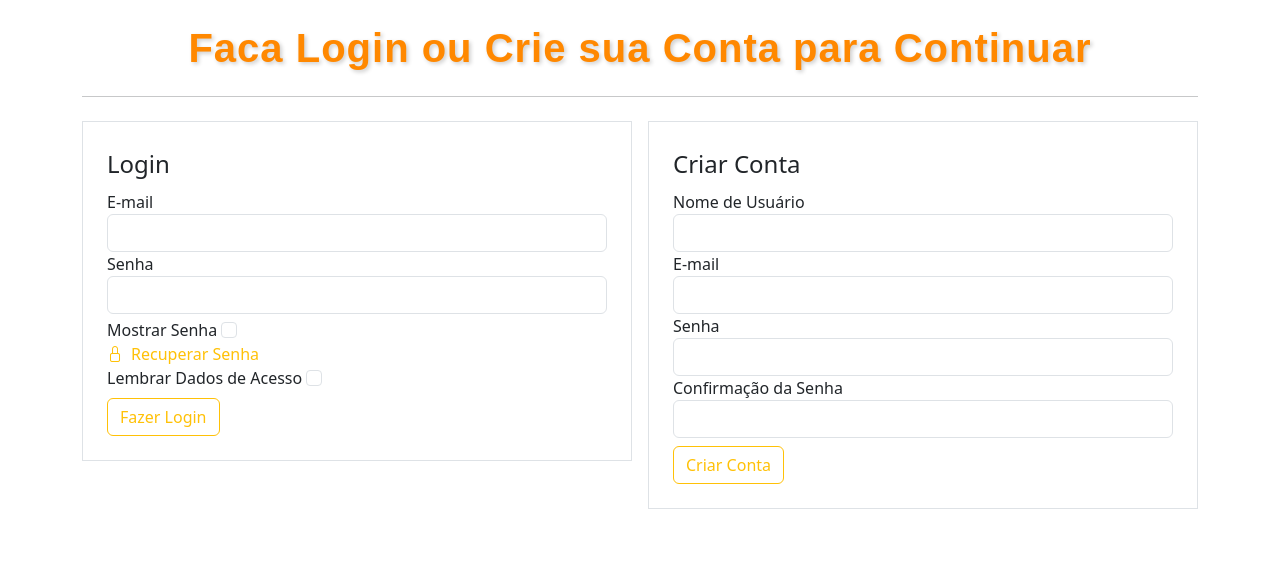
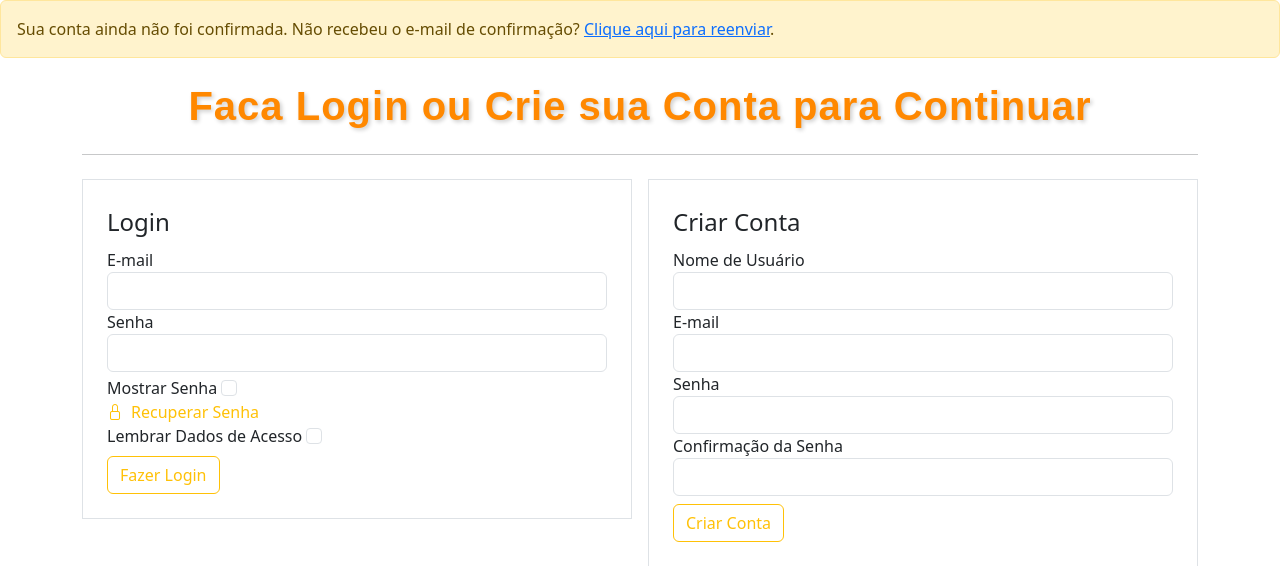
Before and after one commit to AlaiSeide/Site-Comunidade, a Flask app: page /auth/login in a window 1280 px wide. Shown: the part 56-622 px from the top of the page. Run offline with Flask 3, Linux system fonts and the light colour scheme; some libraries are stand-ins or nearby versions.

Commit message:
solver error

```diff
--- a/comunidadeimpressionadora/auth/routes.py
+++ b/comunidadeimpressionadora/auth/routes.py
@@ -1,6 +1,6 @@
-from flask import render_template, redirect, url_for, flash, request
+from flask import render_template, redirect, url_for, flash, request, session
 from flask_login import login_user, logout_user, current_user, login_required
-from datetime import datetime, timezone
+from datetime import datetime, timezone, timedelta
 from comunidadeimpressionadora.extensions import bcrypt, database
 
 from comunidadeimpressionadora.auth import auth_bp
@@ -10,6 +10,9 @@ from comunidadeimpressionadora.model import Usuario
 from comunidadeimpressionadora.mailer import enviar_email_de_confirmacao, gerar_codigo_confirmacao, validar_token_confirmacao_email, enviar_email_de_boas_vindas, enviar_email_confirmacao_de_redefinicao_de_senha
 
 from comunidadeimpressionadora.password_reset import gerar_token, enviar_email, validar_token
+
+# Definindo um intervalo de 10 minutos entre tentativas de reenvio
+INTERVALO_REENVIO = timedelta(minutes=10)
 
 # pagina de login e criar_conta
 # A funcao e uma pagina de formulario tem que ter o metodo POST/GET
@@ -35,6 +38,7 @@ def login():
             if usuario.confirmado:
                 # fazendo login do usuario
                 login_user(usuario, remember=form_login.lembrar_dados.data)
+                session.permanent = True  # Ativa o timeout de sessão
                 # exibir msg de login feito com sucesso aseguido do e-amil dessa pessoal
                 flash(f'Login feito com sucesso no e-mail: {form_login.email.data}', 'alert-success')
                 # redirecionar para outra pagina
@@ -140,6 +144,26 @@ def unconfirmed():
         flash('Por favor, confirme seu e-mail.', 'alert-info')  # Avisa o usuário para confirmar o e-mail
     return render_template('auth/unconfirmed.html')  # Renderiza a página de confirmação pendente
 
+@auth_bp.route('/reenviar-confirmacao')
+def reenviar_confirmacao():
+    usuario = Usuario.query.filter_by(email=current_user.email).first()
+
+    if usuario.confirmado:
+        flash('Sua conta já está confirmada.', 'alert-info')
+        return redirect(url_for('auth.login'))
+
+    # Verifica se o último envio foi há mais de 10 minutos
+    if usuario.ultimo_envio_confirmacao and datetime.utcnow() < usuario.ultimo_envio_confirmacao + INTERVALO_REENVIO:
+        flash('Você já reenviou o e-mail de confirmação recentemente. Tente novamente mais tarde.', 'alert-warning')
+        return redirect(url_for('auth.login'))
+
+    # Envia o e-mail de confirmação e atualiza o timestamp do último envio
+    enviar_email_de_confirmacao(usuario)
+    usuario.ultimo_envio_confirmacao = datetime.utcnow()
+    db.session.commit()
+
+    flash('Um novo e-mail de confirmação foi enviado.', 'alert-success')
+    return redirect(url_for('auth.login'))
 
 @auth_bp.route('/esqueci_senha', methods=['GET', 'POST'])
 def esqueci_senha():
--- a/comunidadeimpressionadora/config.py
+++ b/comunidadeimpressionadora/config.py
@@ -1,5 +1,7 @@
 import os
 from dotenv import load_dotenv
+from datetime import timedelta
+
 
 load_dotenv()
 
@@ -18,3 +20,5 @@ class Config:
     # Configuração do banco de dados
     SQLALCHEMY_DATABASE_URI = os.getenv('DATABASE_URL', 'mysql+mysqlconnector://root:Flashreverso2020..@localhost/Comunidade')
     SQLALCHEMY_TRACK_MODIFICATIONS = False
+
+    PERMANENT_SESSION_LIFETIME = timedelta(minutes=15)  # Tempo de sessão de 15 minutos
--- a/comunidadeimpressionadora/forms/forms.py
+++ b/comunidadeimpressionadora/forms/forms.py
@@ -5,7 +5,8 @@ from wtforms import StringField, PasswordField, SubmitField, BooleanField, TextA
 from wtforms.validators import DataRequired, EqualTo, Length, Email, ValidationError
 from comunidadeimpressionadora.model import Usuario, Contato
 from flask_login import current_user
-from comunidadeimpressionadora import bcrypt
+from comunidadeimpressionadora.extensions import bcrypt
+from .validators import validar_senha, validar_email_unico, validar_email_temporario, validar_email_dns
 
 # Formularios de criar conta
 class FormCriarConta(FlaskForm):
@@ -15,17 +16,20 @@ class FormCriarConta(FlaskForm):
     confirmacao_senha = PasswordField('Confirmação da Senha', validators=[DataRequired(), EqualTo('senha')])
     botao_submit_criarconta = SubmitField('Criar Conta')
 
+
+    def validate_senha(self, senha):
+        validar_senha(senha.data, username=self.username.data, email=self.email.data)
+
     # funcao de validacao para um email unico no banco de dados
     def validate_email(self, email):
-        usuario = Usuario.query.filter_by(email=email.data).first()  # Verifica no banco de dados se o e-mail já existe
-        if usuario:
-            if not usuario.confirmado:  # Verifica se a conta ainda não foi confirmada
-                # Levanta um erro sugerindo reenviar a confirmação
-                raise ValidationError('Este e-mail já foi registrado, mas a conta não foi confirmada. Reenvie o e-mail de confirmação ou use outro e-mail.')
-            else:
-                # Se a conta já foi confirmada, levanta o erro padrão
-                raise ValidationError('E-mail já cadastrado. Cadastre-se com outro e-mail ou faça login para continuar.')
+       # Validação de e-mail único
+        validar_email_unico(email)
 
+        # Validação para impedir domínios temporários
+        validar_email_temporario(email)
+
+        # Validação DNS para garantir que o domínio tem registros MX
+        validar_email_dns(email)
 
 # formularios de fazer login
 class FormLogin(FlaskForm):
--- /dev/null
+++ b/comunidadeimpressionadora/forms/validators.py
@@ -0,0 +1,94 @@
+import re
+from wtforms import ValidationError
+from comunidadeimpressionadora.model import Usuario
+
+
+def validar_senha(senha, username=None, email=None):
+    """
+    Valida a senha de acordo com os critérios de segurança.
+
+    Parâmetros:
+    senha (str): A senha que será validada.
+    username (str, opcional): O nome de usuário, usado para evitar que seja incluído na senha.
+    email (str, opcional): O e-mail do usuário, usado para evitar que partes do e-mail estejam na senha.
+
+    Levanta:
+    ValidationError: Se a senha não atender aos critérios de segurança.
+    """
+    # Verificar se a senha contém pelo menos uma letra minúscula, uma maiúscula, um número e um caractere especial
+    if not re.search(r'[A-Z]', senha):
+        raise ValidationError('A senha deve conter pelo menos uma letra maiúscula.')
+    if not re.search(r'[a-z]', senha):
+        raise ValidationError('A senha deve conter pelo menos uma letra minúscula.')
+    if not re.search(r'[0-9]', senha):
+        raise ValidationError('A senha deve conter pelo menos um número.')
+    if not re.search(r'[!@#$%^&*(),.?":{}|<>]', senha):
+        raise ValidationError('A senha deve conter pelo menos um caractere especial (!@#$%^&* etc.).')
+
+    # Proibir senhas muito comuns (exemplo simples, pode ser estendido)
+    senhas_comuns = ['password', '123456', 'senha123', 'admin', '12345678']
+    if senha.lower() in senhas_comuns:
+        raise ValidationError('Esta senha é muito comum, escolha uma senha mais segura.')
+
+    # Evitar que a senha contenha o nome de usuário ou partes do e-mail
+    if username and username.lower() in senha.lower():
+        raise ValidationError('A senha não deve conter seu nome de usuário.')
+    if email and email.split('@')[0].lower() in senha.lower():
+        raise ValidationError('A senha não deve conter partes do seu e-mail.')
+
+def validar_email_unico(email):
+    """
+    Verifica se o e-mail já está registrado no banco de dados.
+
+    Parâmetros:
+    email (str): O e-mail a ser verificado.
+
+    Levanta:
+    ValidationError: Se o e-mail já estiver cadastrado no banco de dados, ou se a conta não foi confirmada.
+    """
+    usuario = Usuario.query.filter_by(email=email.data).first()
+
+    if usuario:
+        if not usuario.confirmado:
+            raise ValidationError('Este e-mail já foi registrado, mas a conta não foi confirmada. Reenvie o e-mail de confirmação ou use outro e-mail.')
+        else:
+            raise ValidationError('E-mail já cadastrado. Cadastre-se com outro e-mail ou faça login para continuar.')
+
+# Lista de domínios de e-mails temporários (você pode expandir essa lista)
+dominios_temporarios = ['mailinator.com', 'tempmail.com', '10minutemail.com', 'guerrillamail.com']
+
+def validar_email_temporario(email):
+    """
+    Verifica se o e-mail pertence a um serviço de e-mail temporário.
+
+    Parâmetros:
+    email (str): O e-mail que será verificado.
+
+    Levanta:
+    ValidationError: Se o e-mail for de um domínio temporário.
+    """
+    dominio = email.data.split('@')[1]  # Extrai o domínio do e-mail
+    if dominio in dominios_temporarios:
+        raise ValidationError('E-mails de domínios temporários não são permitidos. Use um e-mail válido.')
+
+import dns.resolver
+
+def validar_email_dns(email):
+    """
+    Verifica se o domínio do e-mail possui registros MX, indicando que pode receber e-mails.
+
+    Parâmetros:
+    email (str): O e-mail que será verificado.
+
+    Levanta:
+    ValidationError: Se o domínio do e-mail não possuir registros MX válidos.
+    """
+    dominio = email.data.split('@')[1]  # Extrai o domínio do e-mail
+
+    try:
+        # Verifica se o domínio tem um registro MX (Mail Exchange)
+        dns.resolver.resolve(dominio, 'MX')
+    except (dns.resolver.NoAnswer, dns.resolver.NXDOMAIN):
+        raise ValidationError(f'O domínio {dominio} não pode receber e-mails.')
+    except dns.exception.DNSException:
+        raise ValidationError('Erro ao verificar o domínio. Tente novamente mais tarde.')
--- a/comunidadeimpressionadora/model/models.py
+++ b/comunidadeimpressionadora/model/models.py
@@ -22,6 +22,7 @@ class Usuario(database.Model, UserMixin):
     senha = database.Column(database.String(80), nullable=False)
 
     confirmado = database.Column(database.Boolean, default=False)
+    ultimo_envio_confirmacao = database.Column(database.DateTime, nullable=True)
     data_confirmacao = database.Column(database.DateTime, nullable=True)
     codigo_confirmacao = database.Column(database.String(6), nullable=False)  # Código de confirmação
 
@@ -50,7 +51,7 @@ class Usuario(database.Model, UserMixin):
         return f'<Usuário {self.username}>'
 
     def is_active(self):
-        return self.confirmado  # Retorna se o usuário está ativo (se confirmou o e-mail)
+        return self.confirmado  # Retorna True se o usuário está ativo (se confirmou o e-mail)
 
 class Post(database.Model):
     id = database.Column(database.Integer, primary_key=True)
--- a/comunidadeimpressionadora/templates/auth/login.html
+++ b/comunidadeimpressionadora/templates/auth/login.html
@@ -15,6 +15,13 @@
 
 
 {% block body %}
+
+    {% if not current_user.confirmado %}
+        <div class="alert alert-warning">
+            Sua conta ainda não foi confirmada. Não recebeu o e-mail de confirmação?
+            <a href="{{ url_for('auth.reenviar_confirmacao') }}">Clique aqui para reenviar</a>.
+        </div>
+    {% endif %}
 
     <div class="container">
         <h1 class="text-center display-6 fw-bold my-4 titulo-personalizado">Faca Login ou Crie sua Conta para Continuar</h1>
```
Also changed, not shown: migrations/versions/c45165c247c5_nova_coluna.py (added, +32 -0 lines).
